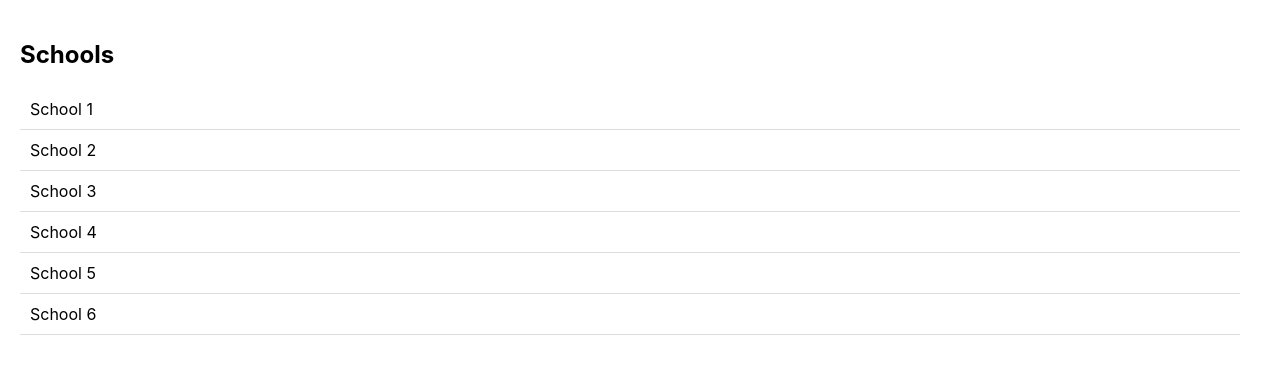
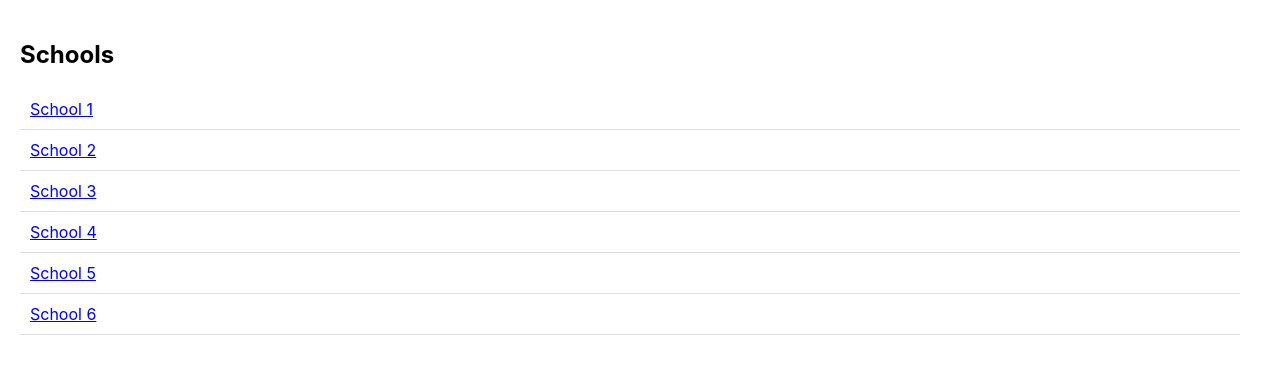
Before and after one commit to danielulelu/Zeraki-dashboard, a React (Create React App) app: page /school in a window 1280 px wide. Shown: the top 374 px of the page. Built offline with nearby package versions, Linux system fonts and the light colour scheme.

Commit message:
added route to show school details for respective schools.

```diff
--- a/src/pages/school/SchoolList.jsx
+++ b/src/pages/school/SchoolList.jsx
@@ -1,4 +1,4 @@
-// import "./school.scss";
+import { Link } from "react-router-dom";
 
 const SchoolList = ({ schools, onSchoolSelect }) => {
   return (
@@ -7,7 +7,7 @@ const SchoolList = ({ schools, onSchoolSelect }) => {
       <ul>
         {schools.map((school) => (
           <li key={school.id} onClick={() => onSchoolSelect(school)}>
-            {school.name}
+            <Link to={`/school/${school.id}`} >{school.name}</Link>
           </li>
         ))}
       </ul>
--- a/src/pages/school/school.scss
+++ b/src/pages/school/school.scss
@@ -17,6 +17,7 @@
     padding: 10px;
     cursor: pointer;
     border-bottom: 1px solid #ddd;
+
   }
 
   .school-list li:hover {
```
